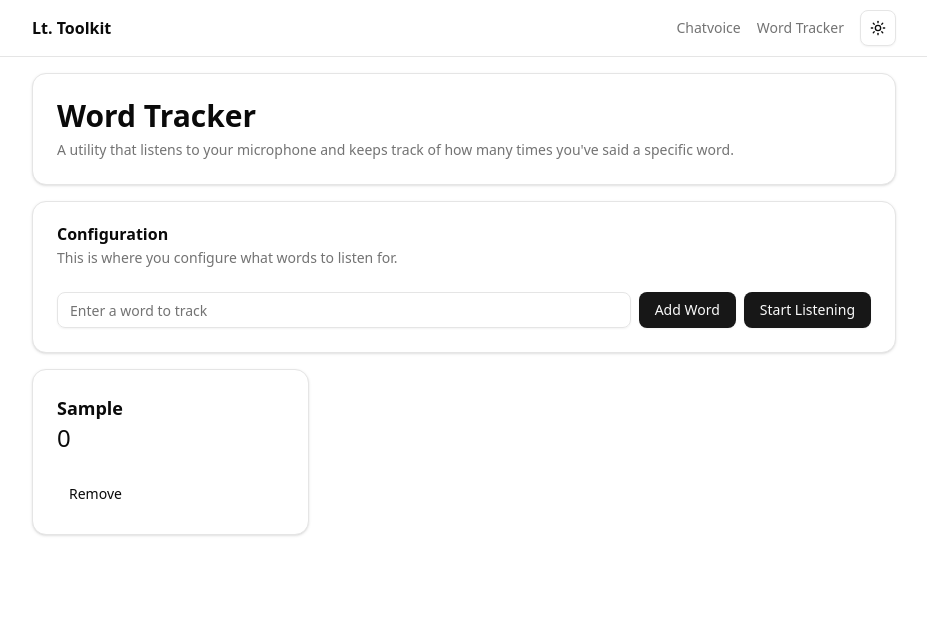
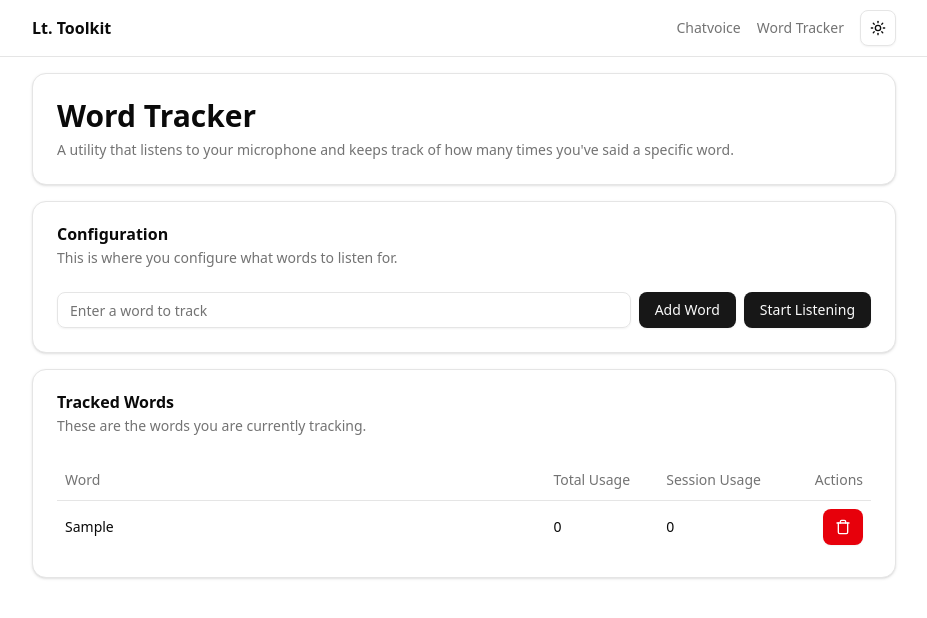
Before and after one commit to TheLtWilson/lt-toolkit, a Next.js app: page /word-tracker in a window 1280 px wide. Both pictures are taken after typing "Sample" into the empty fields and a click on the button "Add Word". Shown: the top 618 px of the page, without its empty margins (176-1103 px from the left). Built offline with nearby package versions, Linux system fonts and the light colour scheme.

Commit message:
Added persisted word tracking

```diff
--- a/app/word-tracker/page.tsx
+++ b/app/word-tracker/page.tsx
@@ -3,18 +3,27 @@
 import { useState, useEffect } from "react";
 import { Button } from "@/components/ui/button";
 import { Input } from "@/components/ui/input";
+import { TrashIcon } from "lucide-react";
+import {
+  Table,
+  TableBody,
+  TableCell,
+  TableHead,
+  TableHeader,
+  TableRow,
+} from "@/components/ui/table";
 import {
   Card,
   CardHeader,
   CardTitle,
   CardDescription,
   CardContent,
-  CardFooter,
 } from "@/components/ui/card";
 
 interface WordCount {
   word: string;
   count: number;
+  sessionCount: number;
 }
 
 export default function WordTracker() {
@@ -25,6 +34,25 @@ export default function WordTracker() {
   const [recognition, setRecognition] = useState<SpeechRecognition | null>(
     null
   );
+
+  // Load tracked words from localStorage on component mount
+  useEffect(() => {
+    const savedWords = localStorage.getItem("trackedWords");
+    if (savedWords) {
+      const parsedWords = JSON.parse(savedWords);
+      // Initialize session counts to 0
+      setTrackedWords(parsedWords.map((word: WordCount) => ({ ...word, sessionCount: 0 })));
+    }
+  }, []);
+
+  // Save tracked words to localStorage whenever they change
+  useEffect(() => {
+    if (trackedWords.length > 0) {
+      // Save without session counts
+      const wordsToSave = trackedWords.map(({ word, count }) => ({ word, count }));
+      localStorage.setItem("trackedWords", JSON.stringify(wordsToSave));
+    }
+  }, [trackedWords]);
 
   useEffect(() => {
     if (typeof window !== "undefined") {
@@ -58,6 +86,7 @@ export default function WordTracker() {
               return {
                 ...trackedWord,
                 count: trackedWord.count + wordCount,
+                sessionCount: (trackedWord.sessionCount || 0) + wordCount,
               };
             });
           });
@@ -85,13 +114,17 @@ export default function WordTracker() {
       newWord.trim() &&
       !trackedWords.some((w) => w.word.toLowerCase() === newWord.toLowerCase())
     ) {
-      setTrackedWords([...trackedWords, { word: newWord.trim(), count: 0 }]);
+      setTrackedWords([...trackedWords, { word: newWord.trim(), count: 0, sessionCount: 0 }]);
       setNewWord("");
     }
   };
 
   const removeWord = (wordToRemove: string) => {
     setTrackedWords(trackedWords.filter((w) => w.word !== wordToRemove));
+    // If no words left, clear localStorage
+    if (trackedWords.length === 1) {
+      localStorage.removeItem("trackedWords");
+    }
   };
 
   // the page starts here
@@ -112,7 +145,9 @@ export default function WordTracker() {
       <Card className="mb-4">
         <CardHeader>
           <CardTitle>Configuration</CardTitle>
-          <CardDescription>This is where you configure what words to listen for.</CardDescription>
+          <CardDescription>
+            This is where you configure what words to listen for.
+          </CardDescription>
         </CardHeader>
         <CardContent>
           <div className="flex gap-2">
@@ -162,25 +197,56 @@ export default function WordTracker() {
         </Card>
       )}
 
-      <div className="grid grid-cols-1 md:grid-cols-2 lg:grid-cols-3 gap-4">
-        {trackedWords.map((wordCount) => (
-          <Card key={wordCount.word}>
+      {/* Tracked words table */}
+      <Card>
+        <CardHeader>
+          <CardTitle>Tracked Words</CardTitle>
+          <CardDescription>
+            These are the words you are currently tracking.
+          </CardDescription>
+        </CardHeader>
         <CardContent>
-              <h3 className="text-lg font-semibold">{wordCount.word}</h3>
-              <p className="text-2xl">{wordCount.count}</p>
-            </CardContent>
-            <CardFooter>
+          <Table>
+            <TableHeader>
+              <TableRow>
+                <TableHead className="w-3/5">Word</TableHead>
+                <TableHead>Total Usage</TableHead>
+                <TableHead>Session Usage</TableHead>
+                <TableHead className="text-right">Actions</TableHead>
+              </TableRow>
+            </TableHeader>
+            <TableBody>
+              {trackedWords.length === 0 ? (
+                <TableRow>
+                  <TableCell
+                    colSpan={4}
+                    className="text-center text-muted-foreground p-4"
+                  >
+                    No words are being tracked. Add some words above to get
+                    started.
+                  </TableCell>
+                </TableRow>
+              ) : (
+                trackedWords.map((wordCount) => (
+                  <TableRow key={wordCount.word}>
+                    <TableCell>{wordCount.word}</TableCell>
+                    <TableCell>{wordCount.count}</TableCell>
+                    <TableCell>{wordCount.sessionCount}</TableCell>
+                    <TableCell className="text-right">
                       <Button
-                variant="ghost"
-                size="sm"
+                        variant="destructive"
                         onClick={() => removeWord(wordCount.word)}
                       >
-                Remove
+                        <TrashIcon />
                       </Button>
-            </CardFooter>
+                    </TableCell>
+                  </TableRow>
+                ))
+              )}
+            </TableBody>
+          </Table>
+        </CardContent>
       </Card>
-        ))}
-      </div>
     </div>
   );
 }
--- /dev/null
+++ b/components/ui/table.tsx
@@ -0,0 +1,113 @@
+"use client"
+
+import * as React from "react"
+
+import { cn } from "@/lib/utils"
+
+function Table({ className, ...props }: React.ComponentProps<"table">) {
+  return (
+    <div className="relative w-full overflow-auto">
+      <table
+        data-slot="table"
+        className={cn("w-full caption-bottom text-sm", className)}
+        {...props}
+      />
+    </div>
+  )
+}
+
+function TableHeader({ className, ...props }: React.ComponentProps<"thead">) {
+  return (
+    <thead
+      data-slot="table-header"
+      className={cn("[&_tr]:border-b", className)}
+      {...props}
+    />
+  )
+}
+
+function TableBody({ className, ...props }: React.ComponentProps<"tbody">) {
+  return (
+    <tbody
+      data-slot="table-body"
+      className={cn("[&_tr:last-child]:border-0", className)}
+      {...props}
+    />
+  )
+}
+
+function TableFooter({ className, ...props }: React.ComponentProps<"tfoot">) {
+  return (
+    <tfoot
+      data-slot="table-footer"
+      className={cn(
+        "bg-muted/50 border-t font-medium [&>tr]:last:border-b-0",
+        className
+      )}
+      {...props}
+    />
+  )
+}
+
+function TableRow({ className, ...props }: React.ComponentProps<"tr">) {
+  return (
+    <tr
+      data-slot="table-row"
+      className={cn(
+        "hover:bg-muted/50 data-[state=selected]:bg-muted border-b transition-colors",
+        className
+      )}
+      {...props}
+    />
+  )
+}
+
+function TableHead({ className, ...props }: React.ComponentProps<"th">) {
+  return (
+    <th
+      data-slot="table-head"
+      className={cn(
+        "text-muted-foreground h-10 px-2 text-left align-middle font-medium [&:has([role=checkbox])]:pr-0 [&>[role=checkbox]]:translate-y-[2px]",
+        className
+      )}
+      {...props}
+    />
+  )
+}
+
+function TableCell({ className, ...props }: React.ComponentProps<"td">) {
+  return (
+    <td
+      data-slot="table-cell"
+      className={cn(
+        "p-2 align-middle [&:has([role=checkbox])]:pr-0 [&>[role=checkbox]]:translate-y-[2px]",
+        className
+      )}
+      {...props}
+    />
+  )
+}
+
+function TableCaption({
+  className,
+  ...props
+}: React.ComponentProps<"caption">) {
+  return (
+    <caption
+      data-slot="table-caption"
+      className={cn("text-muted-foreground mt-4 text-sm", className)}
+      {...props}
+    />
+  )
+}
+
+export {
+  Table,
+  TableHeader,
+  TableBody,
+  TableFooter,
+  TableHead,
+  TableRow,
+  TableCell,
+  TableCaption,
+}
```
Lines whose indentation alone changed are shown as unchanged.
